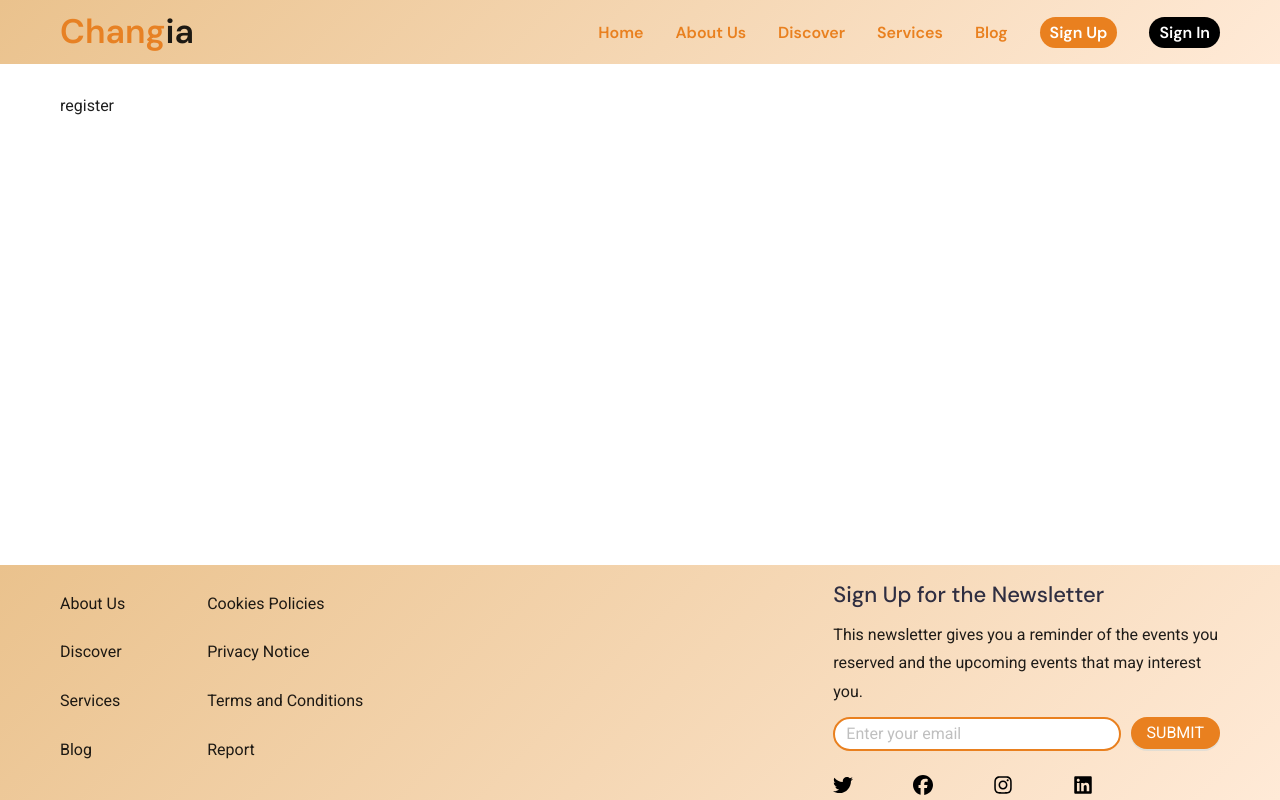
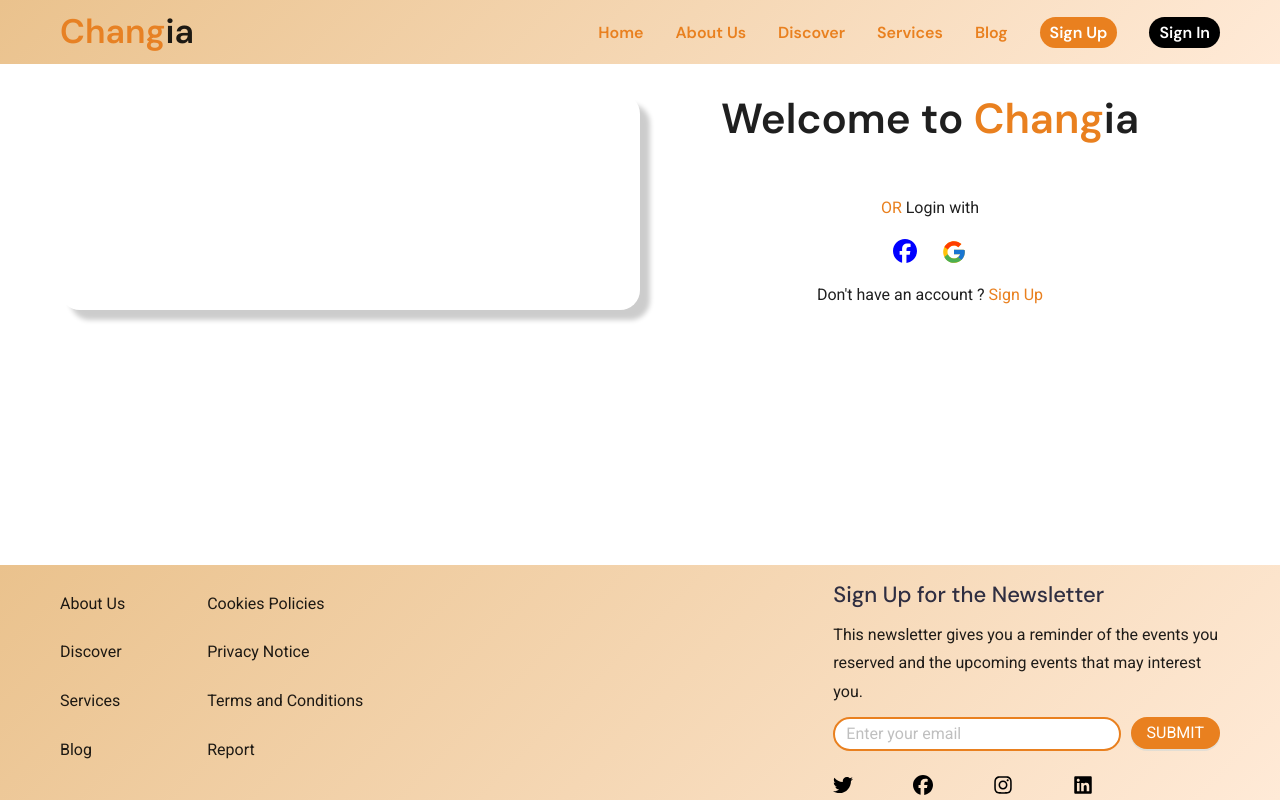
Before and after one commit to Children-s-Home/ChangiaKe, a React (Vite) app: page /auth/1 in a window 1280 px wide. Built offline with nearby package versions, Linux system fonts and the light colour scheme.

Commit message:
started on the register page

```diff
--- a/src/views/Auth/Components/Register.tsx
+++ b/src/views/Auth/Components/Register.tsx
@@ -1,7 +1,46 @@
+import {Col , Row, Typography, Flex} from 'antd'
+import { primaryBrown } from "@/helpers/colors";
+import { FaFacebook } from "react-icons/fa6";
+import { FcGoogle } from "react-icons/fc";
+
+
+const {Title ,Text , Link } = Typography
 const Register = () => {
-    return <div>
-        register
-    </div>
+
+
+    return (
+    <Row className="sign-in" >
+      <Col span={12} className="sign-in-pic">
+        {/*<img src={signUp} alt="" />*/}
+      </Col>
+      <Col md={12} sm={24} lg={12} xl={12} className="form-side">
+        <Title>
+          Welcome to <span>Chang</span>ia
+        </Title>
+
+
+        <Flex justify={"center"} vertical align="center" gap={"middle"}>
+          <Text>
+            <span style={{ color: primaryBrown }}>OR</span> Login with
+          </Text>
+          <Flex gap={"large"}>
+            <FaFacebook size={24} color="blue" />
+            <FcGoogle size={26} />
+          </Flex>
+          <Text>
+            Don't have an account ?{" "}
+            <Link
+              style={{ color: primaryBrown }}
+              onClick={() => navigateTo("/auth/sign-up")}
+            >
+              Sign Up
+            </Link>
+          </Text>
+        </Flex>
+      </Col>
+    </Row>
+    )
+
 }
 
 export default Register;
```
